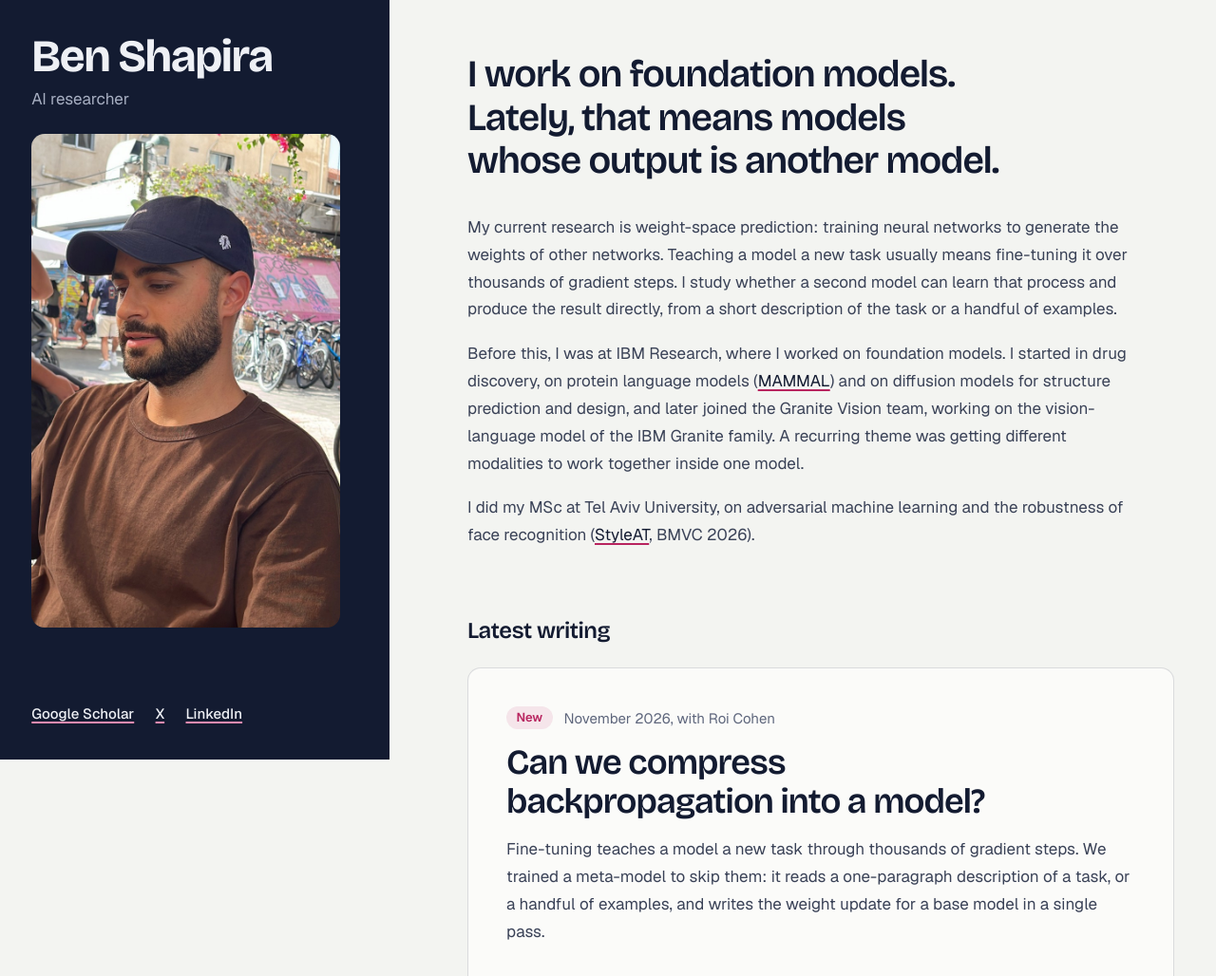
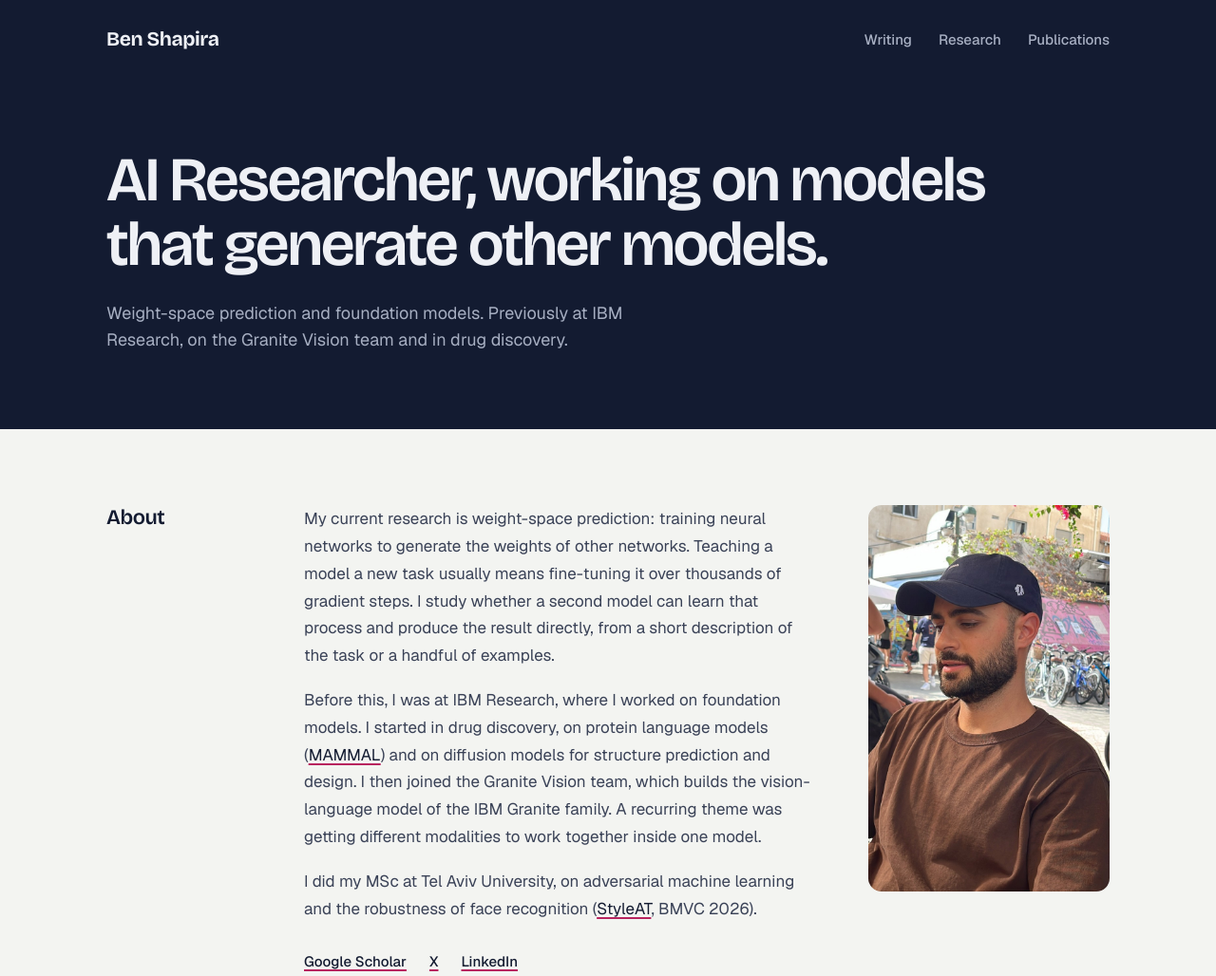
Before and after one commit to bensha6757/bensha6757.github.io, a plain HTML site: page index.html in a window 1280 px wide. Shown: the top 1028 px of the page at 95% size. Drawn offline with nearby package versions, Linux system fonts and the light colour scheme.

Commit message:
Replace side panel with a title band; photo back beside the bio
Title is now 'AI Researcher, working on models that generate other models'.
Granite Vision gets its own research entry.

Co-Authored-By: Claude Fable 5.2 <noreply@anthropic.com>

```diff
--- a/index.html
+++ b/index.html
@@ -4,10 +4,10 @@
 <meta charset="utf-8">
 <meta name="viewport" content="width=device-width, initial-scale=1">
 <meta name="color-scheme" content="light dark">
-<title>Ben Shapira - AI researcher</title>
-<meta name="description" content="Ben Shapira is an AI researcher working on foundation models and weight-space prediction: models whose output is another model. Previously at IBM Research.">
+<title>Ben Shapira - AI Researcher</title>
+<meta name="description" content="Ben Shapira is an AI researcher working on weight-space prediction, models that generate other models, and on foundation models. Previously at IBM Research.">
 <meta property="og:type" content="website">
-<meta property="og:title" content="Ben Shapira - AI researcher">
+<meta property="og:title" content="Ben Shapira - AI Researcher">
 <meta property="og:description" content="AI researcher working on foundation models and weight-space prediction. Previously at IBM Research.">
 <meta name="twitter:card" content="summary">
 <meta name="twitter:creator" content="@Bensha6757">
@@ -21,34 +21,43 @@
 <body>
 <a class="skip" href="#content">Skip to content</a>
 
-<div class="page">
+<header class="band">
+  <div class="wrap">
+    <div class="top">
+      <a class="name" href="#">Ben Shapira</a>
+      <nav aria-label="Sections">
+        <ul class="top-links">
+          <li><a href="#writing">Writing</a></li>
+          <li><a href="#research">Research</a></li>
+          <li><a href="#publications">Publications</a></li>
+        </ul>
+      </nav>
+    </div>
+    <h1>AI Researcher, working on models that generate other models.</h1>
+    <p class="sub">Weight-space prediction and foundation models. Previously at IBM Research, on the Granite Vision team and in drug discovery.</p>
+  </div>
+</header>
 
-  <header class="panel">
-    <div class="panel-id">
-      <h1>Ben Shapira</h1>
-      <p class="role">AI researcher</p>
-    </div>
-    <img class="portrait" src="assets/ben.jpg" width="734" height="1176" alt="Portrait of Ben Shapira">
-    <ul class="panel-links" aria-label="Profiles">
-      <li><a href="https://scholar.google.com/citations?user=-m0Uq80AAAAJ&amp;hl=en" rel="me noopener">Google Scholar</a></li>
-      <li><a href="https://x.com/Bensha6757" rel="me noopener">X</a></li>
-      <li><a href="https://www.linkedin.com/in/benshapiraa/" rel="me noopener">LinkedIn</a></li>
-    </ul>
-  </header>
+<main class="wrap" id="content">
 
-  <main class="content" id="content">
-
-    <section class="about" aria-labelledby="about-h">
-      <h2 class="visually-hidden" id="about-h">About</h2>
-      <p class="lead">I work on foundation models. Lately, that means models whose output is another model.</p>
-      <div class="prose">
-        <p>My current research is weight-space prediction: training neural networks to generate the weights of other networks. Teaching a model a new task usually means fine-tuning it over thousands of gradient steps. I study whether a second model can learn that process and produce the result directly, from a short description of the task or a handful of examples.</p>
-        <p>Before this, I was at IBM Research, where I worked on foundation models. I started in drug discovery, on protein language models (<a href="https://arxiv.org/abs/2410.22367">MAMMAL</a>) and on diffusion models for structure prediction and design, and later joined the Granite Vision team, working on the vision-language model of the IBM Granite family. A recurring theme was getting different modalities to work together inside one model.</p>
-        <p>I did my MSc at Tel Aviv University, on adversarial machine learning and the robustness of face recognition (<a href="https://arxiv.org/abs/2609.23596">StyleAT</a>, BMVC 2026).</p>
+    <section class="row row--about" id="about" aria-labelledby="about-h">
+      <h2 id="about-h">About</h2>
+      <div class="about">
+        <div class="prose">
+          <p>My current research is weight-space prediction: training neural networks to generate the weights of other networks. Teaching a model a new task usually means fine-tuning it over thousands of gradient steps. I study whether a second model can learn that process and produce the result directly, from a short description of the task or a handful of examples.</p>
+          <p>Before this, I was at IBM Research, where I worked on foundation models. I started in drug discovery, on protein language models (<a href="https://arxiv.org/abs/2410.22367">MAMMAL</a>) and on diffusion models for structure prediction and design. I then joined the Granite Vision team, which builds the vision-language model of the IBM Granite family. A recurring theme was getting different modalities to work together inside one model.</p>
+          <p>I did my MSc at Tel Aviv University, on adversarial machine learning and the robustness of face recognition (<a href="https://arxiv.org/abs/2609.23596">StyleAT</a>, BMVC 2026).</p>
+          <ul class="links" aria-label="Profiles">
+            <li><a href="https://scholar.google.com/citations?user=-m0Uq80AAAAJ&amp;hl=en" rel="me noopener">Google Scholar</a></li>
+            <li><a href="https://x.com/Bensha6757" rel="me noopener">X</a></li>
+            <li><a href="https://www.linkedin.com/in/benshapiraa/" rel="me noopener">LinkedIn</a></li>
+          </ul>
+        </div>
+        <img class="portrait" src="assets/ben.jpg" width="734" height="1176" alt="Portrait of Ben Shapira">
       </div>
     </section>
 
-    <section class="block" id="writing" aria-labelledby="writing-h">
+    <section class="row" id="writing" aria-labelledby="writing-h">
       <h2 id="writing-h">Latest writing</h2>
       <article class="post">
         <p class="post-meta"><span class="tag">New</span> November 2026, with Roi Cohen</p>
@@ -76,7 +85,7 @@
       </article>
     </section>
 
-    <section class="block" id="research" aria-labelledby="research-h">
+    <section class="row" id="research" aria-labelledby="research-h">
       <h2 id="research-h">Research</h2>
       <ol class="path">
         <li class="step step--now">
@@ -85,12 +94,17 @@
           <p>Models that generate other models. A meta-model reads a task description or a few examples and produces a weight update for a base model in one forward pass, with no gradient steps. I'm interested in what such a map can learn, why it should exist at all, and where it breaks.</p>
         </li>
         <li class="step">
-          <p class="step-when">IBM Research</p>
-          <h3>Multimodal models and their integration</h3>
-          <p>Getting models of different modalities to work as one. I worked on the Granite Vision team, on the vision-language model of the IBM Granite family. Earlier, I worked on aligning biomedical encoders to large language models so they can reason over proteins and molecules alongside text (<a href="https://arxiv.org/abs/2510.01428">BioVERSE</a>), and on fusing protein language models, LLMs and 3D structural models into unified protein representations.</p>
+          <p class="step-when">IBM Research, Granite Vision team</p>
+          <h3>Vision-language models</h3>
+          <p>I worked on Granite Vision, the vision-language model of the IBM Granite family, built to understand documents, charts and tables alongside text.</p>
         </li>
         <li class="step">
-          <p class="step-when">IBM Research</p>
+          <p class="step-when">IBM Research, drug discovery</p>
+          <h3>Multimodal integration</h3>
+          <p>Getting models of different modalities to work as one. I worked on aligning biomedical encoders to large language models so they can reason over proteins and molecules alongside text (<a href="https://arxiv.org/abs/2510.01428">BioVERSE</a>), and on fusing protein language models, LLMs and 3D structural models into unified protein representations.</p>
+        </li>
+        <li class="step">
+          <p class="step-when">IBM Research, drug discovery</p>
           <h3>Foundation models for drug discovery</h3>
           <p>Biomedical foundation models across proteins, small molecules and genes: protein language models (<a href="https://arxiv.org/abs/2410.22367">MAMMAL</a>), latent-variable transformers for controllable molecule generation (<a href="https://arxiv.org/abs/2511.02769">STAR-VAE</a>), and diffusion models for biomolecular structure prediction and design.</p>
         </li>
@@ -102,8 +116,9 @@
       </ol>
     </section>
 
-    <section class="block" id="publications" aria-labelledby="pubs-h">
+    <section class="row" id="publications" aria-labelledby="pubs-h">
       <h2 id="pubs-h">Publications</h2>
+      <div class="row-body">
       <ul class="pubs">
         <li>
           <h3><a href="https://arxiv.org/abs/2609.23596">StyleAT: Defending Face Recognition Against Semantic Attacks</a></h3>
@@ -144,14 +159,19 @@
           </li>
         </ul>
       </div>
+      </div>
     </section>
 
-    <footer class="foot">
-      <p>© 2026 Ben Shapira</p>
-    </footer>
+</main>
 
-  </main>
-</div>
+<footer class="foot wrap">
+  <p>© 2026 Ben Shapira</p>
+  <ul class="links">
+    <li><a href="https://scholar.google.com/citations?user=-m0Uq80AAAAJ&amp;hl=en" rel="me noopener">Google Scholar</a></li>
+    <li><a href="https://x.com/Bensha6757" rel="me noopener">X</a></li>
+    <li><a href="https://www.linkedin.com/in/benshapiraa/" rel="me noopener">LinkedIn</a></li>
+  </ul>
+</footer>
 
 </body>
 </html>
--- a/styles.css
+++ b/styles.css
@@ -1,12 +1,12 @@
 /* Ben Shapira. Static page: no scripts, no motion.
-   Identity comes from the portrait: navy panel, one bougainvillea-pink accent.
+   Identity comes from the portrait: navy title band, one bougainvillea-pink accent.
    Shape rule: panels and the portrait use --radius; tags and buttons are pills. */
 
 :root {
-  --panel: #131b31;
-  --panel-ink: #eef0f5;
-  --panel-mute: #a7afc2;
-  --panel-accent: #f08bb0;
+  --band: #131b31;
+  --band-ink: #eef0f5;
+  --band-mute: #a7afc2;
+  --band-accent: #f08bb0;
 
   --bg: #f3f4f1;
   --surface: #fbfbf9;
@@ -20,7 +20,8 @@
   --radius: 14px;
   --display: "Bricolage Grotesque", "Geist", system-ui, -apple-system, "Segoe UI", sans-serif;
   --sans: "Geist", system-ui, -apple-system, "Segoe UI", "Helvetica Neue", Arial, sans-serif;
-  --pad: clamp(1.25rem, 0.5rem + 3.2vw, 2.75rem);
+  --gutter: clamp(1.25rem, 0.5rem + 3.2vw, 2.75rem);
+  --side: 11rem;
 }
 
 @media (prefers-color-scheme: dark) {
@@ -66,14 +67,9 @@ a:hover { color: var(--accent); }
 :focus-visible { outline: 2px solid var(--accent); outline-offset: 3px; border-radius: 3px; }
 ::selection { background: var(--accent); color: #fff; }
 
-.visually-hidden {
-  position: absolute;
-  width: 1px; height: 1px;
-  margin: -1px; padding: 0;
-  overflow: hidden;
-  clip-path: inset(50%);
-  white-space: nowrap;
-  border: 0;
+.wrap {
+  width: min(100% - (var(--gutter) * 2), 66rem);
+  margin-inline: auto;
 }
 
 .skip {
@@ -90,97 +86,99 @@ a:hover { color: var(--accent); }
 }
 .skip:focus { top: 0.75rem; color: #fff; }
 
-/* ---------- Layout: fixed identity panel + scrolling content ---------- */
+/* ---------- Title band ---------- */
 
-.page {
-  display: grid;
-  grid-template-columns: clamp(19rem, 32vw, 28rem) minmax(0, 1fr);
-  min-height: 100dvh;
+.band {
+  background: var(--band);
+  color: var(--band-ink);
+  padding-bottom: clamp(2.75rem, 1.5rem + 5vw, 5rem);
+}
+.band :focus-visible { outline-color: var(--band-accent); }
+
+.top {
+  display: flex;
+  align-items: center;
+  justify-content: space-between;
+  flex-wrap: wrap;
+  gap: 0.5rem 2rem;
+  padding-block: 1.5rem;
+}
+.name {
+  font-family: var(--display);
+  font-size: 1.3125rem;
+  font-weight: 700;
+  letter-spacing: -0.02em;
+  color: var(--band-ink);
+  text-decoration: none;
+}
+.name:hover { color: var(--band-accent); }
+.top-links { display: flex; flex-wrap: wrap; gap: 0.3rem 1.75rem; font-size: 0.9375rem; font-weight: 500; }
+.top-links a { color: var(--band-mute); text-decoration: none; }
+.top-links a:hover { color: var(--band-ink); }
+
+.band h1 {
+  margin-top: clamp(2rem, 1rem + 4.5vw, 4.5rem);
+  font-family: var(--display);
+  font-size: clamp(2.1rem, 1.1rem + 3.9vw, 4.1rem);
+  font-weight: 600;
+  line-height: 1.04;
+  letter-spacing: -0.035em;
+  max-width: 30ch;
+  text-wrap: balance;
+}
+.sub {
+  margin-top: 1.5rem;
+  max-width: 52ch;
+  font-size: 1.125rem;
+  line-height: 1.55;
+  color: var(--band-mute);
 }
 
-.panel {
-  position: sticky;
-  top: 0;
-  height: 100dvh;
-  display: flex;
-  flex-direction: column;
-  gap: clamp(1.25rem, 3dvh, 2rem);
-  padding: clamp(1.75rem, 4.5dvh, 2.75rem) clamp(1.75rem, 2.6vw, 2.5rem);
-  background: var(--panel);
-  color: var(--panel-ink);
+/* ---------- Section rows: heading on the left, content on the right ---------- */
+
+.row {
+  display: grid;
+  grid-template-columns: var(--side) minmax(0, 1fr);
+  gap: 1.25rem 2rem;
+  padding-top: clamp(3rem, 2rem + 4vw, 5rem);
+  scroll-margin-top: 1rem;
 }
-
-.panel h1 {
+.row > h2 {
   font-family: var(--display);
-  font-size: clamp(2.2rem, 1.3rem + 2.1vw, 3rem);
-  font-weight: 700;
-  line-height: 1;
-  letter-spacing: -0.03em;
-}
-.role {
-  margin-top: 0.6rem;
-  font-size: 1.0625rem;
-  line-height: 1.4;
-  color: var(--panel-mute);
-}
-
-/* The portrait keeps its own 734 x 1176 crop. Its width shrinks on short
-   screens so the whole panel still fits in one viewport. */
-.portrait {
-  width: min(100%, calc((100dvh - 17.5rem) * 0.624));
-  aspect-ratio: 734 / 1176;
-  object-fit: cover;
-  border-radius: var(--radius);
-  background: #1c2643;
-}
-
-.panel-links {
-  margin-top: auto;
-  display: flex;
-  flex-wrap: wrap;
-  gap: 0.35rem 1.4rem;
-  font-size: 0.9375rem;
-  font-weight: 500;
-}
-.panel-links a {
-  color: var(--panel-ink);
-  text-decoration-color: var(--panel-accent);
-}
-.panel-links a:hover { color: var(--panel-accent); }
-.panel :focus-visible { outline-color: var(--panel-accent); }
-
-.content {
-  width: 100%;
-  max-width: 56rem;
-  padding: clamp(2.5rem, 7dvh, 5rem) var(--pad) 3rem calc(var(--pad) + clamp(0rem, 3vw, 4rem));
+  font-size: 1.375rem;
+  font-weight: 600;
+  line-height: 1.25;
+  letter-spacing: -0.02em;
+  color: var(--ink);
 }
 
 /* ---------- About ---------- */
 
-.lead {
-  font-family: var(--display);
-  font-size: clamp(1.7rem, 1.05rem + 1.9vw, 2.5rem);
-  font-weight: 600;
-  line-height: 1.14;
-  letter-spacing: -0.025em;
-  color: var(--ink);
-  max-width: 27ch;
-  text-wrap: balance;
+.about {
+  display: grid;
+  grid-template-columns: minmax(0, 1fr) clamp(12rem, 30%, 17rem);
+  gap: clamp(1.75rem, 1rem + 3vw, 3.5rem);
+  align-items: start;
 }
-.prose { margin-top: clamp(1.75rem, 4dvh, 2.5rem); max-width: 62ch; }
+.prose p { max-width: 62ch; }
 .prose p + p { margin-top: 1.1rem; }
 
-/* ---------- Sections ---------- */
+/* The portrait keeps its own 734 x 1176 crop. */
+.portrait {
+  width: 100%;
+  aspect-ratio: 734 / 1176;
+  object-fit: cover;
+  border-radius: var(--radius);
+  background: var(--surface);
+}
 
-.block { margin-top: clamp(4rem, 9dvh, 6rem); scroll-margin-top: 2rem; }
-.block > h2 {
-  font-family: var(--display);
-  font-size: 1.5rem;
-  font-weight: 600;
-  line-height: 1.2;
-  letter-spacing: -0.02em;
-  color: var(--ink);
-  margin-bottom: 1.5rem;
+.links {
+  display: flex;
+  flex-wrap: wrap;
+  gap: 0.35rem 1.5rem;
+  margin-top: 1.75rem;
+  font-size: 0.9375rem;
+  font-weight: 500;
 }
 
 /* ---------- Latest writing ---------- */
@@ -332,35 +330,35 @@ a:hover { color: var(--accent); }
 
 /* ---------- Footer ---------- */
 
-.foot { margin-top: clamp(4rem, 9dvh, 6rem); font-size: 0.875rem; color: var(--mute); }
+.foot {
+  display: flex;
+  flex-wrap: wrap;
+  align-items: center;
+  justify-content: space-between;
+  gap: 0.75rem 2rem;
+  margin-top: clamp(4rem, 2.5rem + 5vw, 6rem);
+  padding-block: 1.75rem 3rem;
+  border-top: 1px solid var(--line);
+  font-size: 0.875rem;
+  color: var(--mute);
+}
+.foot .links { margin-top: 0; font-size: inherit; }
 
-/* ---------- Narrow screens: the panel becomes a header block ---------- */
+/* ---------- Narrow screens ---------- */
 
 @media (max-width: 899px) {
-  .page { display: block; }
-  .panel {
-    position: static;
-    height: auto;
-    display: grid;
-    grid-template-columns: minmax(0, 1fr) clamp(7.5rem, 34vw, 11rem);
-    grid-template-areas: "id photo" "links photo";
-    align-items: start;
-    gap: 1.25rem 1.5rem;
-    padding: 1.75rem var(--pad);
-  }
-  .panel-id { grid-area: id; }
-  .portrait { grid-area: photo; width: 100%; }
-  .panel-links { grid-area: links; align-self: end; margin-top: 0; flex-direction: column; gap: 0.45rem; }
-  .content { max-width: 46rem; margin-inline: auto; padding: 2.5rem var(--pad) 3rem; }
+  .row { grid-template-columns: minmax(0, 1fr); gap: 1.1rem; }
 }
 
-@media (max-width: 560px) {
+@media (max-width: 620px) {
+  .about { grid-template-columns: minmax(0, 1fr); }
+  .portrait { order: -1; width: min(58%, 13.5rem); }
+  .top-links { gap: 0.3rem 1.15rem; }
   .facts { grid-template-columns: minmax(0, 1fr); }
   .fact--main { grid-row: auto; }
 }
 
 @media print {
-  .page { display: block; }
-  .panel { position: static; height: auto; background: none; color: #000; }
-  .skip { display: none; }
+  .band { background: none; color: #000; }
+  .skip, .top-links { display: none; }
 }
```
